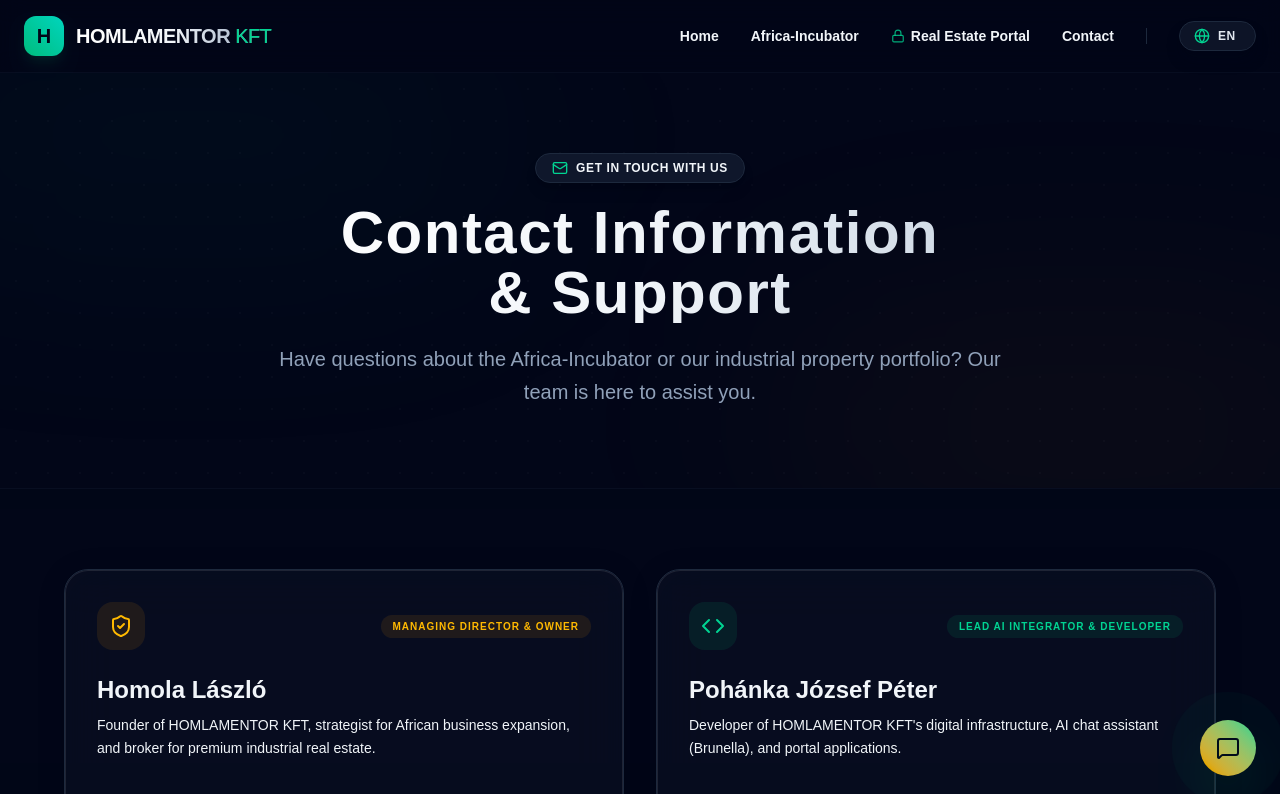
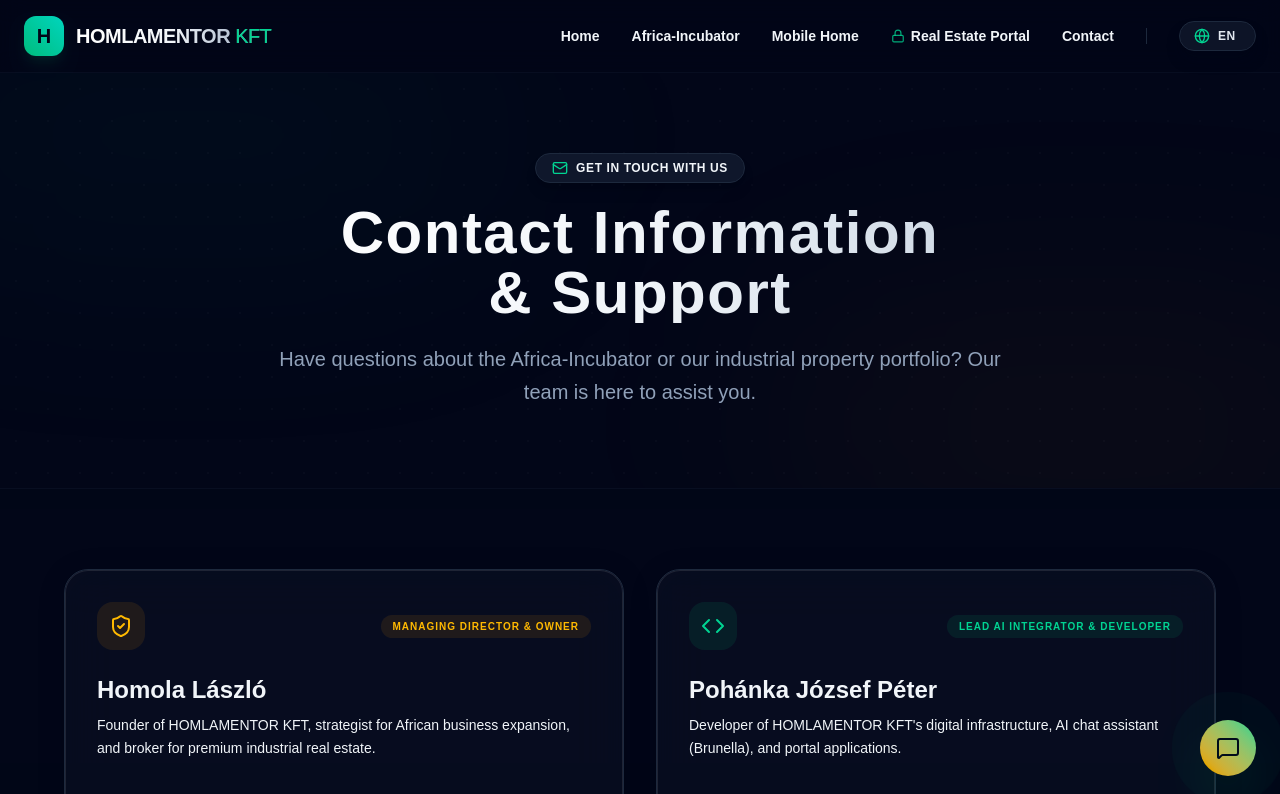
Before and after one commit to pohi99999/homolamentor, a Next.js app: page /en/kapcsolat in a window 1280 px wide. Shown: the top 794 px of the page. Built offline with nearby package versions, Linux system fonts and the light colour scheme.

Commit message:
Feat: Add Mobile Home link to Navbar menu

```diff
--- a/src/components/Navbar.tsx
+++ b/src/components/Navbar.tsx
@@ -14,9 +14,11 @@
   const menuItems = [
     { name: t('home'), href: '/' },
     { name: t('incubator'), href: '/afrika-inkubator' },
+    { name: t('mobilehome'), href: '/mobilhaz-projekt' },
     { name: t('portal'), href: '/ingatlan-portal', icon: Lock },
     { name: t('contact'), href: '/kapcsolat' },
   ];
+
 
 
 
--- a/src/messages/de.json
+++ b/src/messages/de.json
@@ -2,9 +2,11 @@
   "Navbar": {
     "home": "Startseite",
     "incubator": "Afrika-Inkubator",
+    "mobilehome": "Mobilheime",
     "portal": "Immobilienportal",
     "contact": "Kontakt"
   },
+
   "Hero": {
     "badge": "GLOBAL BUSINESS & REAL ESTATE ADVISORY",
     "title": "Premium Business Development & Globale Expansion",
--- a/src/messages/en.json
+++ b/src/messages/en.json
@@ -2,9 +2,11 @@
   "Navbar": {
     "home": "Home",
     "incubator": "Africa-Incubator",
+    "mobilehome": "Mobile Home",
     "portal": "Real Estate Portal",
     "contact": "Contact"
   },
+
   "Hero": {
     "badge": "GLOBAL BUSINESS & REAL ESTATE ADVISORY",
     "title": "Premium Business Development & Global Expansion",
--- a/src/messages/hu.json
+++ b/src/messages/hu.json
@@ -2,9 +2,11 @@
   "Navbar": {
     "home": "Főoldal",
     "incubator": "Afrika-Inkubátor",
+    "mobilehome": "Mobilház Projekt",
     "portal": "Ingatlan Portál",
     "contact": "Kapcsolat"
   },
+
   "Hero": {
     "badge": "GLOBAL BUSINESS & REAL ESTATE ADVISORY",
     "title": "Prémium Vállalkozásfejlesztés & Nemzetközi Terjeszkedés",
```
